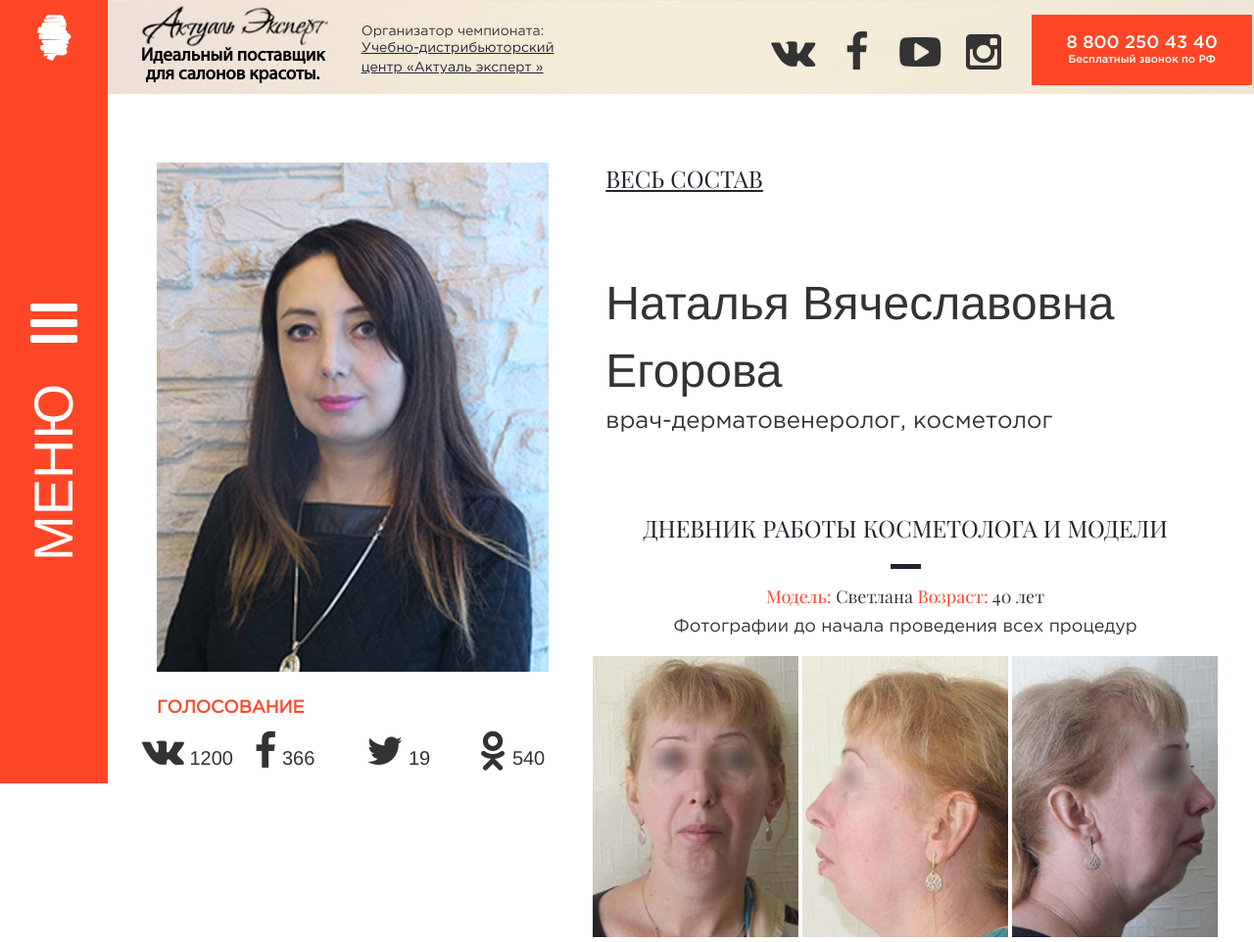
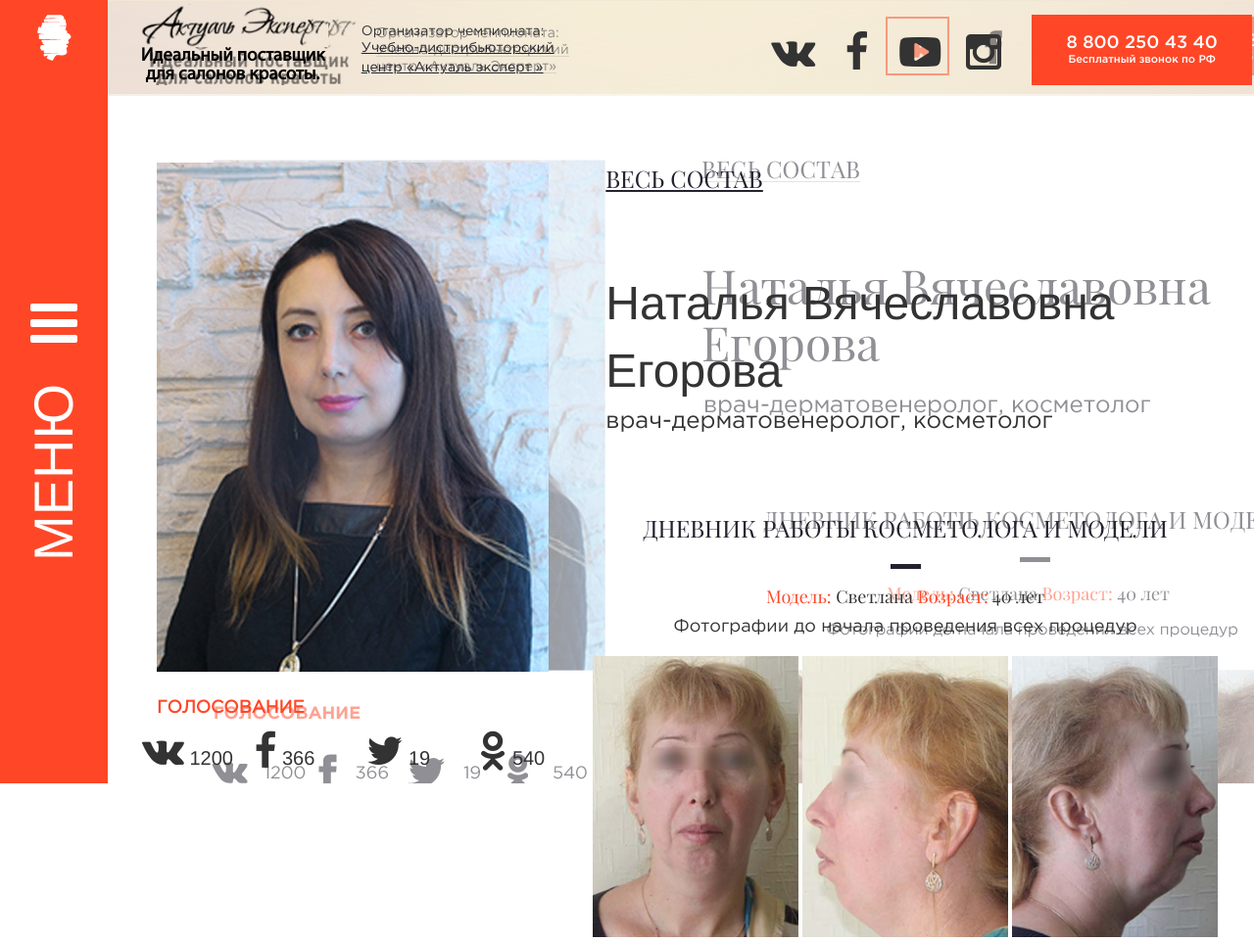
Before and after one commit to dikarev/actual-expert, a plain HTML site: page index.html in a window 1280 px wide. Shown: the top 962 px of the page at 98% size. Drawn offline with Linux system fonts and the light colour scheme.

Commit message:
Added background screen

```diff
--- a/assets/scss/style.scss
+++ b/assets/scss/style.scss
@@ -12,6 +12,15 @@
 }
 
 .layout {
+    &__screen {
+        background: url(../img/screen/07-uchastnik-full.jpg) no-repeat;
+        bottom: 0;
+        left: 0;
+        opacity: .5;
+        position: absolute;
+        right: 0;
+        top: 0;
+    }
 
     .menu {
         background: #ff4727;
--- a/index.html
+++ b/index.html
@@ -10,8 +10,9 @@
     <link rel="stylesheet" href="assets/css/app.css">
 </head>
 <body>
+    <div class="layout">
+        <div class="layout__screen"></div>
 
-        <div class="layout">
         <div class="menu">
             <div class="icon">
                 <img src="assets/img/menu-icon.png" alt="logo">
```
Also changed, not shown: assets/css/app.css, assets/img/screen/07-uchastnik-full.jpg (added), 1 other file. Lines whose indentation alone changed are shown as unchanged.
